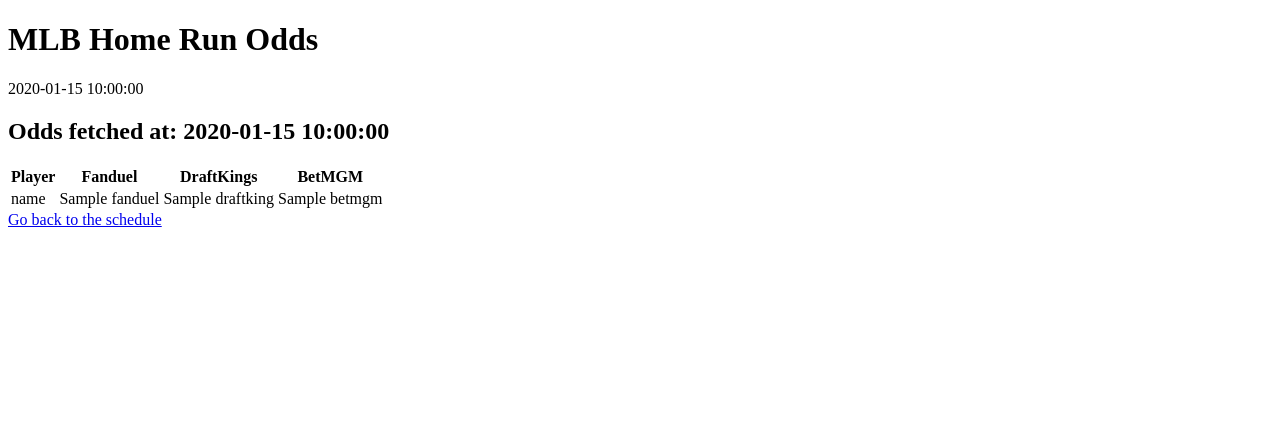
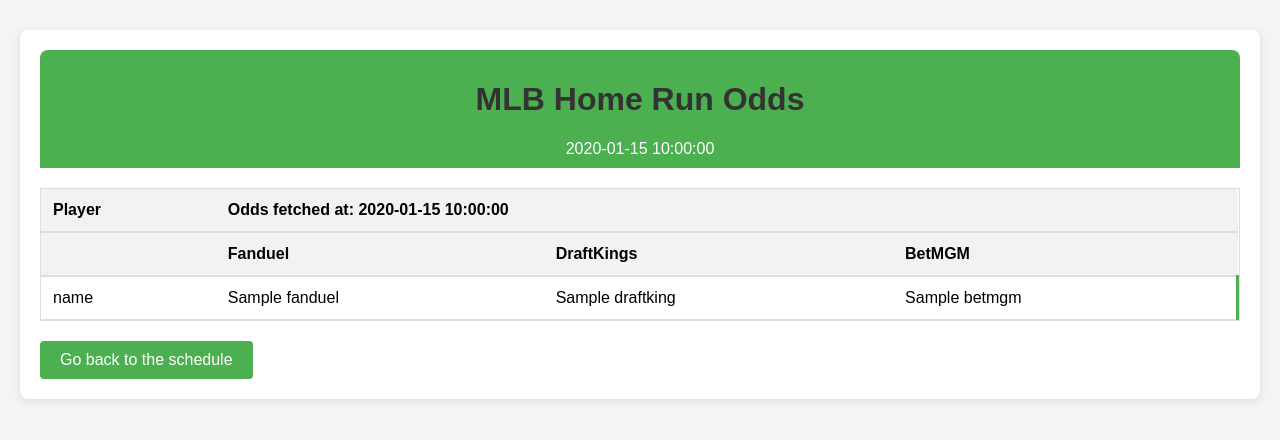
Before and after one commit to tim50687/Timduel_Stats, a Flask app: template api/mlb/templates/odds.html in a window 1280 px wide. Shown: the top 440 px of the page. Run offline with Flask 3, Linux system fonts and the light colour scheme; the template is opened without the code that fills it: most values are stand-ins (such as "Sample title", 1, 10 or a date in 2020).

Commit message:
Modify odds html

```diff
--- a/api/mlb/templates/odds.html
+++ b/api/mlb/templates/odds.html
@@ -4,39 +4,153 @@
     <meta charset="UTF-8" />
     <meta name="viewport" content="width=device-width, initial-scale=1.0" />
     <title>MLB Odds</title>
+    <style>
+      body {
+        font-family: Arial, sans-serif;
+        margin: 0;
+        padding: 0;
+        background-color: #f4f4f4;
+      }
+
+      h1,
+      h2 {
+        color: #333;
+        text-align: center;
+      }
+
+      .container {
+        max-width: 1200px;
+        margin: 0 auto;
+        padding: 20px;
+        background-color: white;
+        box-shadow: 0 2px 10px rgba(0, 0, 0, 0.1);
+        border-radius: 8px;
+        margin-top: 30px;
+      }
+
+      header {
+        background-color: #4caf50;
+        color: white;
+        padding: 10px 0;
+        border-radius: 8px 8px 0 0;
+      }
+
+      header p {
+        margin: 0;
+        text-align: center;
+        font-size: 16px;
+        color: white;
+      }
+
+      /* Scrollable table */
+      .table-container {
+        overflow-x: auto;
+        margin-top: 20px;
+        border: 1px solid #ddd;
+      }
+
+      table {
+        width: 100%;
+        border-collapse: collapse;
+        min-width: 1000px; /* Ensures the table is scrollable */
+      }
+
+      th,
+      td {
+        padding: 12px;
+        text-align: left;
+      }
+
+      th {
+        background-color: #f2f2f2;
+        border-bottom: 2px solid #ddd;
+      }
+
+      td {
+        border-bottom: 1px solid #ddd;
+      }
+
+      /* First separator after 4 columns */
+      td:nth-child(4) {
+        border-right: 3px solid #4caf50; /* Green line after the 4th column */
+      }
+
+      /* Subsequent separators after every 3 columns */
+      td:nth-child(3n + 4) {
+        border-right: 3px solid #4caf50; /* Green line after every 3 columns */
+      }
+
+      tr:nth-child(even) {
+        background-color: #f9f9f9;
+      }
+
+      tr:hover {
+        background-color: #f1f1f1;
+      }
+
+      a {
+        display: inline-block;
+        margin-top: 20px;
+        padding: 10px 20px;
+        background-color: #4caf50;
+        color: white;
+        text-decoration: none;
+        border-radius: 4px;
+        text-align: center;
+        font-size: 16px;
+      }
+
+      a:hover {
+        background-color: #45a049;
+      }
+
+      footer {
+        text-align: center;
+        margin-top: 20px;
+        font-size: 14px;
+        color: #777;
+      }
+    </style>
   </head>
   <body>
-    <div>
+    <div class="container">
       <header>
         <h1>MLB Home Run Odds</h1>
         <p>{{today_date}}</p>
       </header>
       <main>
-        {% for entry in events %}
-        <section>
-          <h2>Odds fetched at: {{ entry.timestamp }}</h2>
+        <section class="table-container">
           <table>
             <thead>
               <tr>
                 <th>Player</th>
+                {% for entry in events %}
+                <th colspan="3">Odds fetched at: {{ entry.timestamp }}</th>
+                {% endfor %}
+              </tr>
+              <tr>
+                <th></th>
+                {% for entry in events %}
                 <th>Fanduel</th>
                 <th>DraftKings</th>
                 <th>BetMGM</th>
+                {% endfor %}
               </tr>
             </thead>
             <tbody>
-              {% for player in entry.odds_data['fanduel'].keys() %}
+              {% for player in events[0].odds_data['fanduel'].keys() %}
               <tr>
                 <td>{{ player }}</td>
+                {% for entry in events %}
                 <td>{{ entry.odds_data['fanduel'].get(player, 'N/A') }}</td>
                 <td>{{ entry.odds_data['draftkings'].get(player, 'N/A') }}</td>
                 <td>{{ entry.odds_data['betmgm'].get(player, 'N/A') }}</td>
+                {% endfor %}
               </tr>
               {% endfor %}
             </tbody>
           </table>
         </section>
-        {% endfor %}
         <a href="{{ url_for('mlb_schedule.show_schedule') }}"
           >Go back to the schedule</a
         >
```
